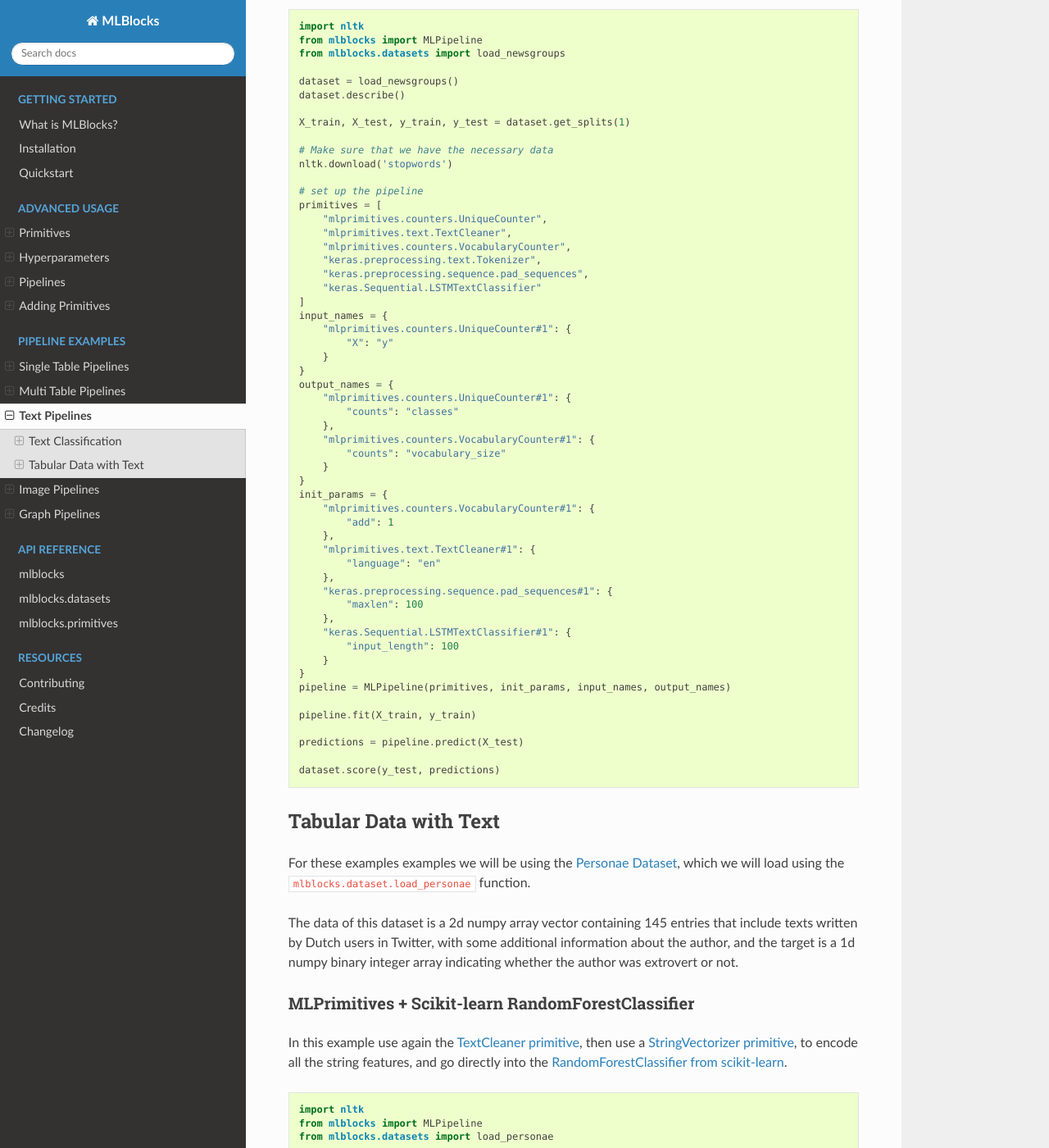
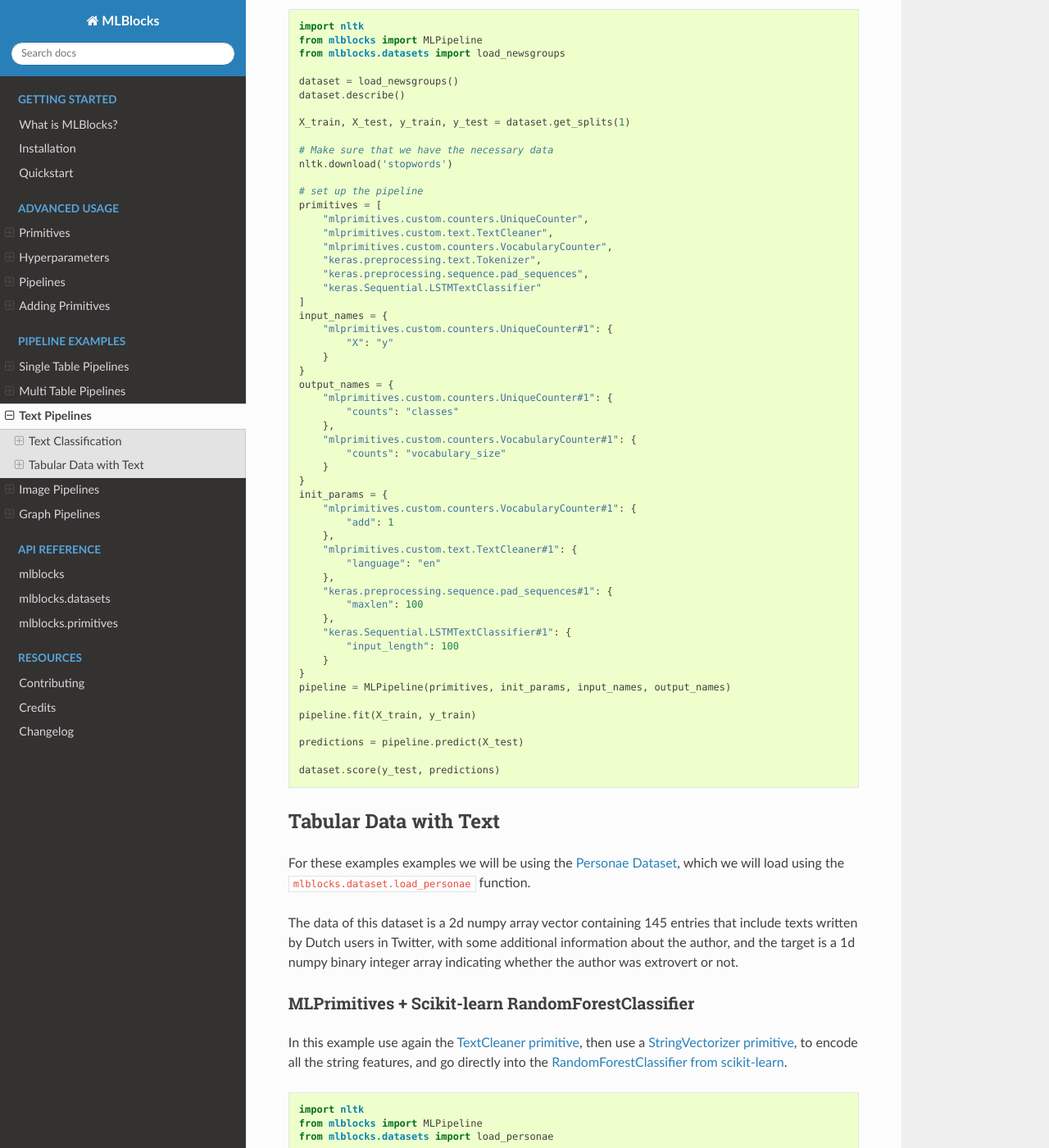
Before and after one commit to MLBazaar/MLBlocks, a Sphinx documentation site: the page built from docs/pipeline_examples/text.rst, in a window 1280 px wide and 1400 px high, scrolled down 641 px. Shown: the whole window at 82% size. Built offline with Sphinx 7.4.7 and the Read the Docs theme 2.0.0, drawn with Linux system fonts in a browser that asks for light colours; some of the changed text lies outside the part shown.

Commit message:
Update primitive names to match the latest versions of MLPrimitives

```diff
--- a/docs/getting_started/quickstart.rst
+++ b/docs/getting_started/quickstart.rst
@@ -24,7 +24,7 @@ them to the `MLPipeline class`_:
 
     from mlblocks import MLPipeline
     primitives = [
-        'mlprimitives.feature_extraction.StringVectorizer',
+        'mlprimitives.custom.feature_extraction.StringVectorizer',
         'sklearn.ensemble.RandomForestClassifier',
     ]
     pipeline = MLPipeline(primitives)
--- a/docs/pipeline_examples/graph.rst
+++ b/docs/pipeline_examples/graph.rst
@@ -39,7 +39,7 @@ additional information not found inside `X`.
 
     primitives = [
         'networkx.link_prediction_feature_extraction',
-        'mlprimitives.feature_extraction.CategoricalEncoder',
+        'mlprimitives.custom.feature_extraction.CategoricalEncoder',
         'sklearn.preprocessing.StandardScaler',
         'xgboost.XGBClassifier'
     ]
@@ -69,6 +69,6 @@ additional information not found inside `X`.
 
 
 .. _NetworkX Link Prediction: https://networkx.github.io/documentation/networkx-1.10/reference/algorithms.link_prediction.html
-.. _CategoricalEncoder from MLPrimitives: https://github.com/HDI-Project/MLPrimitives/blob/master/mlblocks_primitives/mlprimitives.feature_extraction.CategoricalEncoder.json
+.. _CategoricalEncoder from MLPrimitives: https://github.com/HDI-Project/MLPrimitives/blob/master/mlblocks_primitives/mlprimitives.custom.feature_extraction.CategoricalEncoder.json
 .. _StandardScaler from scikit-learn: http://scikit-learn.org/stable/modules/generated/sklearn.preprocessing.StandardScaler.html
 .. _XGBClassifier: https://xgboost.readthedocs.io/en/latest/python/python_api.html#module-xgboost.sklearn
--- a/docs/pipeline_examples/text.rst
+++ b/docs/pipeline_examples/text.rst
@@ -40,31 +40,31 @@ for later ones.
 
     # set up the pipeline
     primitives = [
-        "mlprimitives.counters.UniqueCounter",
-        "mlprimitives.text.TextCleaner",
-        "mlprimitives.counters.VocabularyCounter",
+        "mlprimitives.custom.counters.UniqueCounter",
+        "mlprimitives.custom.text.TextCleaner",
+        "mlprimitives.custom.counters.VocabularyCounter",
         "keras.preprocessing.text.Tokenizer",
         "keras.preprocessing.sequence.pad_sequences",
         "keras.Sequential.LSTMTextClassifier"
     ]
     input_names = {
-        "mlprimitives.counters.UniqueCounter#1": {
+        "mlprimitives.custom.counters.UniqueCounter#1": {
             "X": "y"
         }
     }
     output_names = {
-        "mlprimitives.counters.UniqueCounter#1": {
+        "mlprimitives.custom.counters.UniqueCounter#1": {
             "counts": "classes"
         },
-        "mlprimitives.counters.VocabularyCounter#1": {
+        "mlprimitives.custom.counters.VocabularyCounter#1": {
             "counts": "vocabulary_size"
         }
     }
     init_params = {
-        "mlprimitives.counters.VocabularyCounter#1": {
+        "mlprimitives.custom.counters.VocabularyCounter#1": {
             "add": 1
         },
-        "mlprimitives.text.TextCleaner#1": {
+        "mlprimitives.custom.text.TextCleaner#1": {
             "language": "en"
         },
         "keras.preprocessing.sequence.pad_sequences#1": {
@@ -116,12 +116,12 @@ to encode all the string features, and go directly into the
     nltk.download('stopwords')
 
     primitives = [
-        'mlprimitives.text.TextCleaner',
-        'mlprimitives.feature_extraction.StringVectorizer',
+        'mlprimitives.custom.text.TextCleaner',
+        'mlprimitives.custom.feature_extraction.StringVectorizer',
         'sklearn.ensemble.RandomForestClassifier',
     ]
     init_params = {
-        'mlprimitives.text.TextCleaner': {
+        'mlprimitives.custom.text.TextCleaner': {
             'column': 'text',
             'language': 'nl'
         },
```
